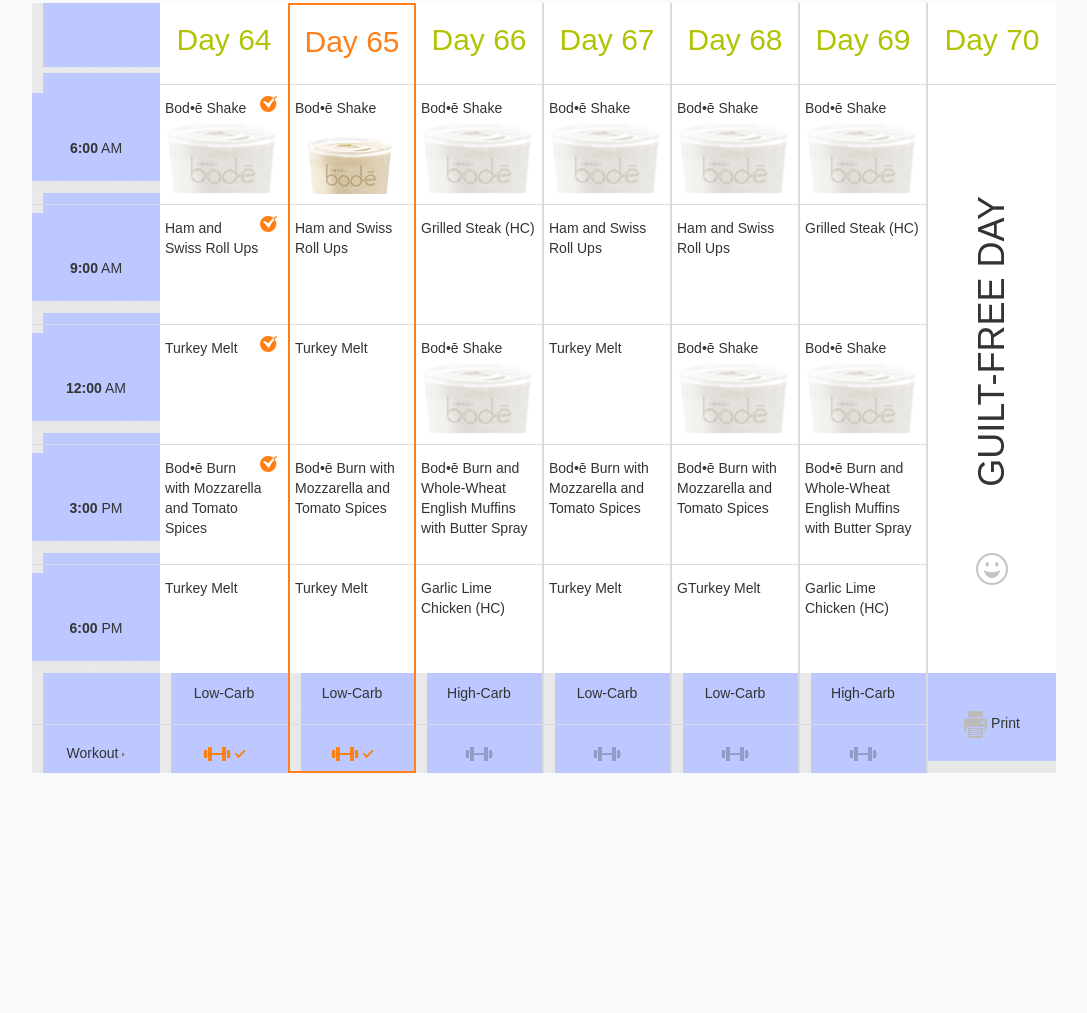
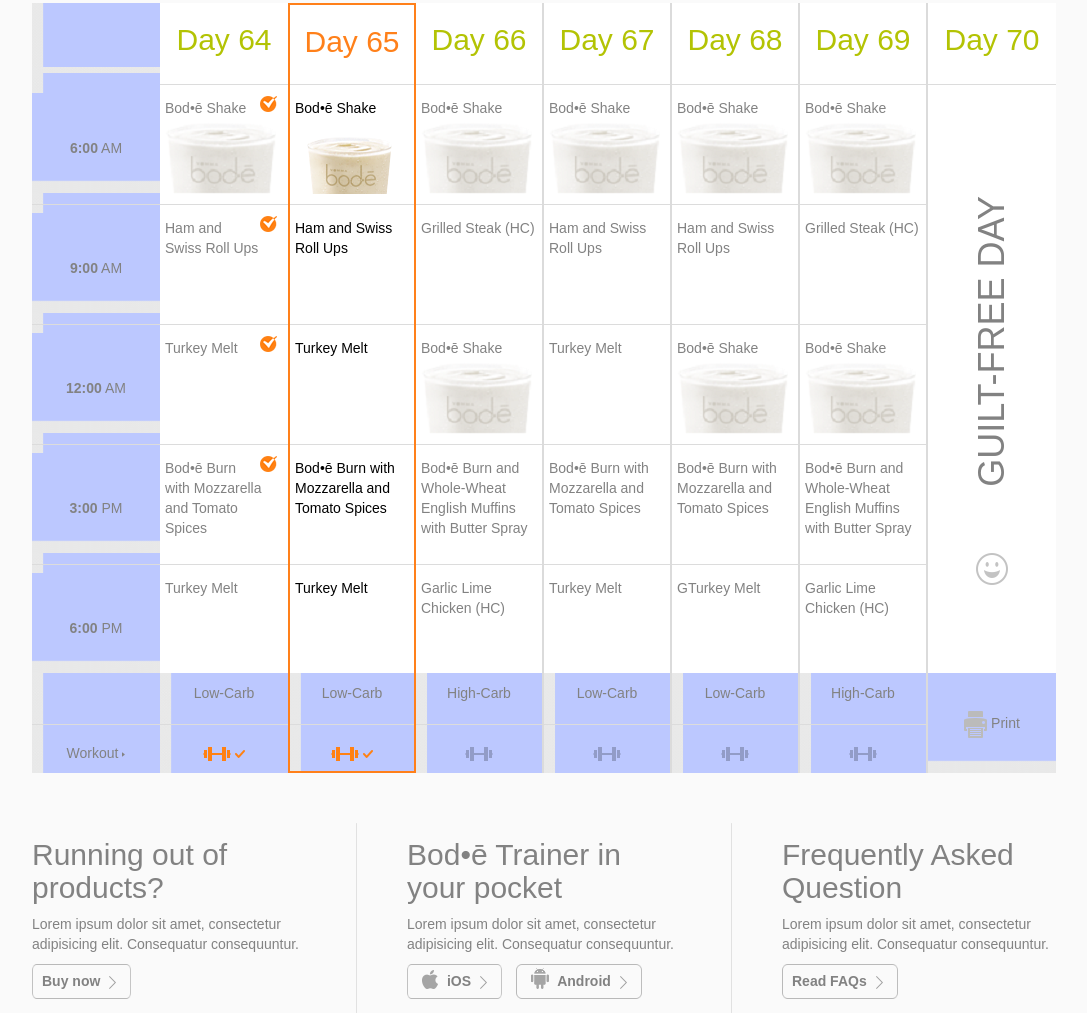
Before and after one commit to dceynowa/GetResponse_PSD_to_HTML, a plain HTML site: page index.html in a window 1280 px wide. Shown: the part 192-1205 px from the top of the page, without its empty margins (96-1183 px from the left). Before the commit the page ends 965 px from the top, so only its background shows below. Drawn offline with Linux system fonts and the light colour scheme; a small style sheet from the web is missing.

Commit message:
style section advertisment

```diff
--- a/index.html
+++ b/index.html
@@ -446,7 +446,7 @@
                 <img src="img/border_bottom_in_calendar.png" alt="Border">
             </div>
             <div id="from_6am_to_6pm_day70">
-                <div id="text_rotate"><span><h1>Guilt-free Day</h1></span></div>
+                <div id="text_rotate"><h1>Guilt-free Day</h1></div>
                 <img src="img/happy.png" alt="Happy">
             </div>
             <div class="wave_background text-center" id="print">
@@ -457,11 +457,8 @@
     </div>
 </section>
 
-<section id="offers">
-    <div class="row">
-        <div class="col-md-4">
-            <div class="row">
-                <div class="col-md-11">
+<section id="advertisment">
+    <div class="offert">
         <h2>Running out of products?</h2>
         <p>Lorem ipsum dolor sit amet, consectetur adipisicing elit. Consequatur consequuntur.</p>
         <a href="#" class="button">
@@ -469,14 +466,10 @@
             <img src="img/arrow_right.png" alt="Arrow right">
         </a>
     </div>
-                <div class="col-md-1 border_left_offers">
+    <div class="offert_line">
         <img src="img/border_left_offers.png" alt="Border left">
     </div>
-            </div>
-        </div>
-        <div class="col-md-4">
-            <div class="row">
-                <div class="col-md-11">
+    <div class="offert">
         <h2>Bod•ē Trainer in your pocket</h2>
         <p>Lorem ipsum dolor sit amet, consectetur adipisicing elit. Consequatur consequuntur.</p>
         <a href="#" class="button">
@@ -490,12 +483,10 @@
             <img src="img/arrow_right.png" alt="Arrow right">
         </a>
     </div>
-                <div class="col-md-1 border_left_offers">
+    <div class="offert_line">
         <img src="img/border_left_offers.png" alt="Border left">
     </div>
-            </div>
-        </div>
-        <div class="col-md-4">
+    <div class="offert">
         <h2>Frequently Asked Question</h2>
         <p>Lorem ipsum dolor sit amet, consectetur adipisicing elit. Consequatur consequuntur.</p>
         <a href="#" class="button">
@@ -503,9 +494,7 @@
             <img src="img/arrow_right.png" alt="Arrow right">
         </a>
     </div>
-    </div>
 </section>
-
 
 </body>
 
--- a/scss/style.scss
+++ b/scss/style.scss
@@ -5,6 +5,7 @@
 $main-font: 'font73655', sans-serif; /*font HelveticaNeueLStd Roman*/
 $menu-font-color: #FF801A;
 $name_of_day_color: #b3c304;
+$main-font-color: #828282;
 * {
   margin: 0;
   padding: 0;
@@ -17,6 +18,7 @@
   max-width: 1024px;
   background: #FAFAFA;
   font-family: $main-font, sans-serif;
+  color: $main-font-color;
 }
 
 /*header*/
@@ -107,12 +109,12 @@
 
 .green_circle {
   background: url("../img/green_line.png") no-repeat;
-  background-position: 0% 30%;
+  background-position: 0px 11px;
 }
 
 .grey_circle {
   background: url("../img/grey_line.png") no-repeat;
-  background-position: 0% 30%;
+  background-position: 0px 11px;
 }
 
 .grey_circle:last-child {
@@ -127,7 +129,7 @@
   position: absolute;
   z-index: 1;
   left: 2px;
-  top: 23%;
+  top: 9px;
 }
 
 #twelve_circles .green_circle, #twelve_circles .grey_circle {
@@ -199,7 +201,11 @@
 .whole_week {
   max-width: 1024px;
   width: 100%;
-  display: flex;
+  display: -webkit-box;
+  display: -moz-box;
+  display: -ms-flexbox;
+  display: -webkit-flex;
+  display: flex; ex;
   flex-direction: row;
   justify-content: space-around;
 }
@@ -306,6 +312,14 @@
   color: $menu-font-color;
 }
 
+.current_day {
+  color: black;
+}
+
+.current_day .small_field_id_calendar {
+  color: $main-font-color;
+}
+
 #day65 .which_day {
   height: 48px;
 }
@@ -325,6 +339,50 @@
   top: 3px;
 }
 
-#offers {
-  display: none;
+/*section offer*/
+
+#advertisment {
+  display: -webkit-box;
+  display: -moz-box;
+  display: -ms-flexbox;
+  display: -webkit-flex;
+  display: flex;
+  flex-direction: row;
+  width: 100%;
+  margin-top: 50px;
+  align-items: center;
 }
+
+#advertisment h2 {
+  margin-top: 0px;
+}
+
+.offert_line {
+  padding-left: 50px;
+  padding-right: 50px;
+}
+
+.button {
+  background: url("../img/button_border.png") no-repeat center;
+  height: 35px;
+  line-height: 35px;
+  display: inline-block;
+  background-size: 100% 100%;
+  padding-left: 10px;
+  padding-right: 10px;
+  margin-right: 10px;
+  position: relative;
+}
+
+.button img{
+  vertical-align: sub;
+  padding-left: 5px;
+  padding-right: 5px;
+
+}
+
+a:link, a:hover {
+  color: $main-font-color;
+  text-decoration: none;
+  font-weight: 600;
+}
```
Also changed, not shown: css/style.css. Lines whose indentation alone changed are shown as unchanged.
